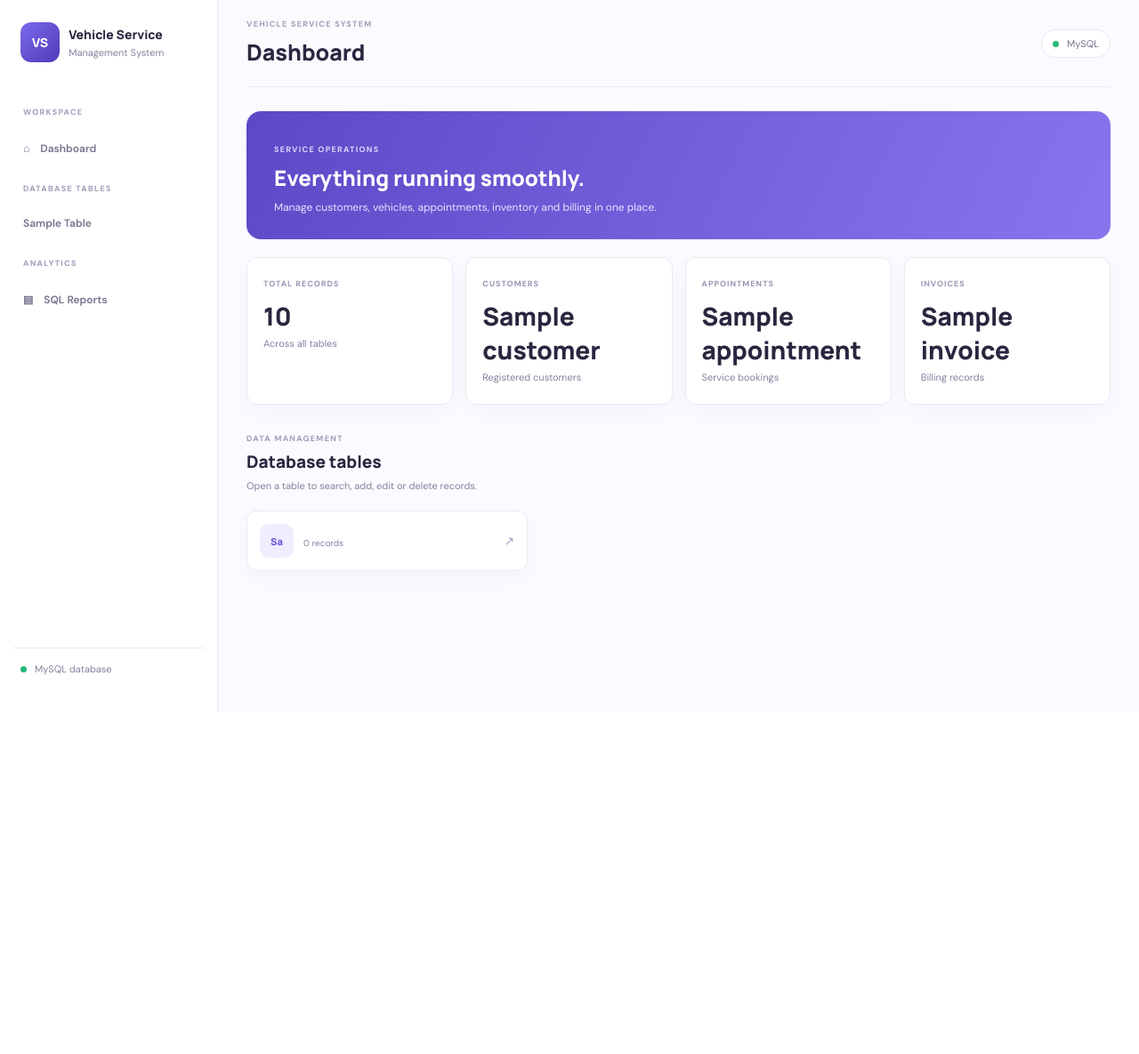
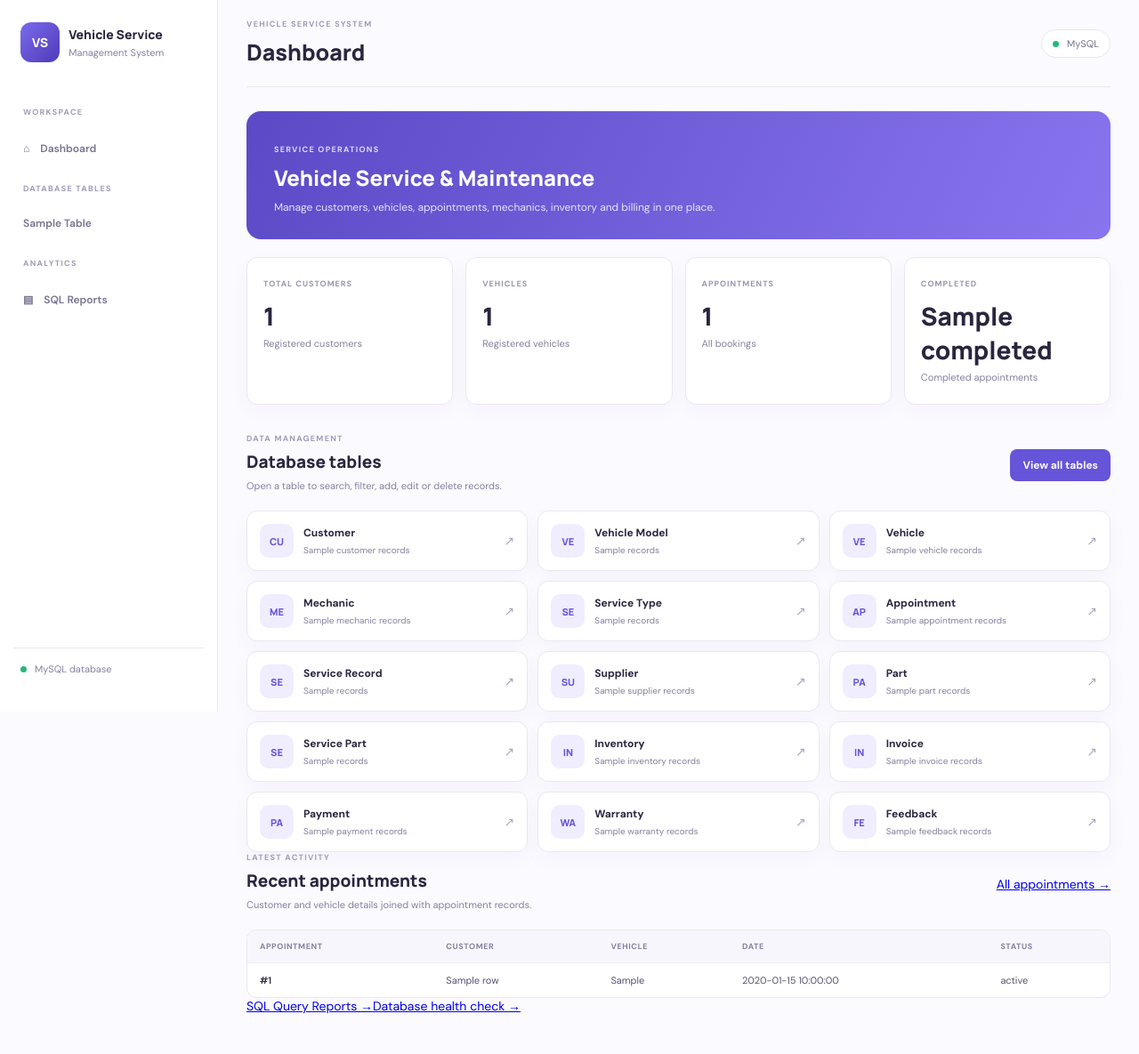
Before and after one commit to SourishHere/dbms---workbench, a Flask app: template templates/index.html in a window 1280 px wide. Shown: the whole page at 89% size. Before the commit the page ends 800 px from the top, so only its background shows below. Run offline with Flask 3, Linux system fonts and the light colour scheme; the template is opened without the code that fills it: most values are stand-ins (such as "Sample title", 1, 10 or a date in 2020).

Commit message:
Restore original dashboard features

```diff
--- a/templates/index.html
+++ b/templates/index.html
@@ -1 +1,9 @@
-{% extends "base.html" %}{% block title %}Dashboard | Vehicle Service{% endblock %}{% block content %}<section class="hero"><p class="eyebrow">SERVICE OPERATIONS</p><h2>Everything running smoothly.</h2><p>Manage customers, vehicles, appointments, inventory and billing in one place.</p></section><section class="stats"><article><small>TOTAL RECORDS</small><strong>{{ total }}</strong><p>Across all tables</p></article><article><small>CUSTOMERS</small><strong>{{ counts.get('CUSTOMER',0) }}</strong><p>Registered customers</p></article><article><small>APPOINTMENTS</small><strong>{{ counts.get('APPOINTMENT',0) }}</strong><p>Service bookings</p></article><article><small>INVOICES</small><strong>{{ counts.get('INVOICE',0) }}</strong><p>Billing records</p></article></section><section class="sectionhead"><div><p class="eyebrow">DATA MANAGEMENT</p><h2>Database tables</h2><p>Open a table to search, add, edit or delete records.</p></div></section><section class="cards">{% for name in tables %}<a class="card" href="{{ url_for('table_view',table=name) }}"><span class="mark">{{ name[:2] }}</span><span><b>{{ labels[name] }}</b><small>{{ counts.get(name,0) }} records</small></span><em>↗</em></a>{% endfor %}</section>{% endblock %}
+{% extends "base.html" %}{% block title %}Dashboard | Vehicle Service{% endblock %}{% block heading %}Dashboard{% endblock %}{% block content %}
+<section class="hero"><p class="eyebrow">SERVICE OPERATIONS</p><h2>Vehicle Service &amp; Maintenance</h2><p>Manage customers, vehicles, appointments, mechanics, inventory and billing in one place.</p></section>
+<section class="stats"><article><small>TOTAL CUSTOMERS</small><strong>{{ customer_count }}</strong><p>Registered customers</p></article><article><small>VEHICLES</small><strong>{{ vehicle_count }}</strong><p>Registered vehicles</p></article><article><small>APPOINTMENTS</small><strong>{{ appointment_count }}</strong><p>All bookings</p></article><article><small>COMPLETED</small><strong>{{ completed }}</strong><p>Completed appointments</p></article></section>
+<section class="sectionhead"><div><p class="eyebrow">DATA MANAGEMENT</p><h2>Database tables</h2><p>Open a table to search, filter, add, edit or delete records.</p></div><a class="button primary" href="{{ url_for('tables_page') }}">View all tables</a></section>
+<section class="cards">{% for name in nav_tables %}<a class="card" href="{{ url_for('table_page',table=name) }}"><span class="mark">{{ name[:2] }}</span><span><b>{{ labels[name] }}</b><small>{{ counts.get(name,0) }} records</small></span><em>↗</em></a>{% endfor %}</section>
+<section class="sectionhead"><div><p class="eyebrow">LATEST ACTIVITY</p><h2>Recent appointments</h2><p>Customer and vehicle details joined with appointment records.</p></div><a class="text-link" href="{{ url_for('table_page',table='APPOINTMENT') }}">All appointments →</a></section>
+<div class="tablewrap"><table><thead><tr><th>Appointment</th><th>Customer</th><th>Vehicle</th><th>Date</th><th>Status</th></tr></thead><tbody>{% for r in recent.rows %}<tr><td>#{{ r.Appointment_ID }}</td><td>{{ r.Customer_Name }}</td><td>{{ r.Registration_No }}</td><td>{{ r.Appointment_Date }}</td><td>{{ r.Status }}</td></tr>{% else %}<tr><td colspan="5">No appointments found.</td></tr>{% endfor %}</tbody></table></div>
+<section class="bottom-links"><a href="{{ url_for('reports') }}">SQL Query Reports →</a><a href="{{ url_for('health') }}">Database health check →</a></section>
+{% endblock %}
```
